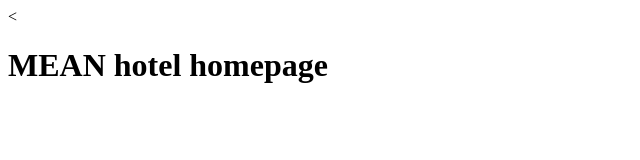
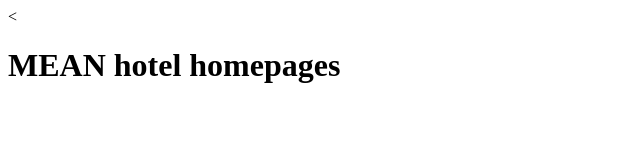
Before and after one commit to faithfem/faithhotel, a website: page public/index.html in a window 1280 px wide. Shown: the full height of the page, 0-640 px from the left. Drawn offline with Linux system fonts and the light colour scheme.

Commit message:
first commit

```diff
--- a/public/index.html
+++ b/public/index.html
@@ -5,7 +5,7 @@
     </head>
     <body>
 
-    <h1>MEAN hotel homepage</h1>
+    <h1>MEAN hotel homepages</h1>
 
 
 
```
